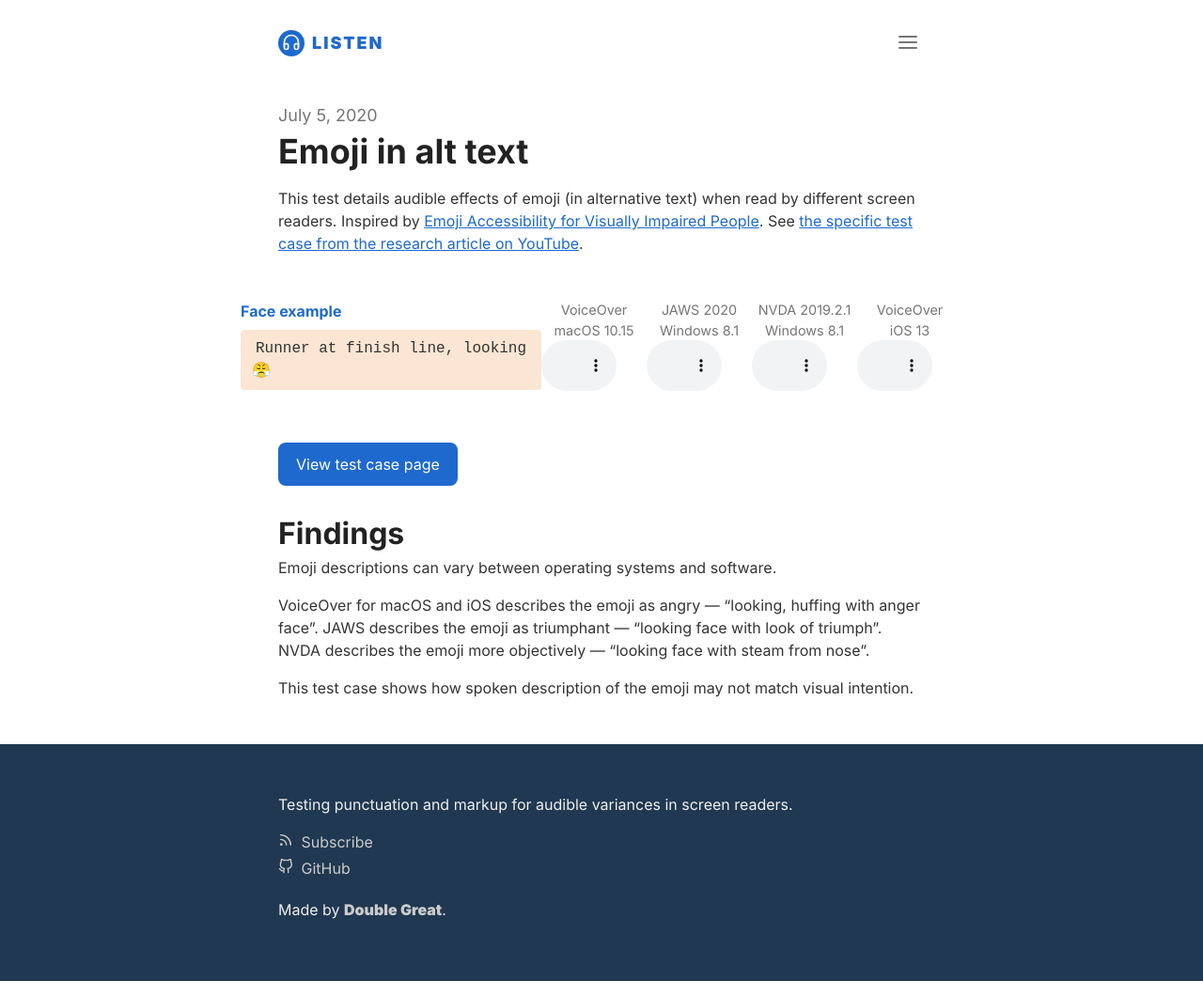
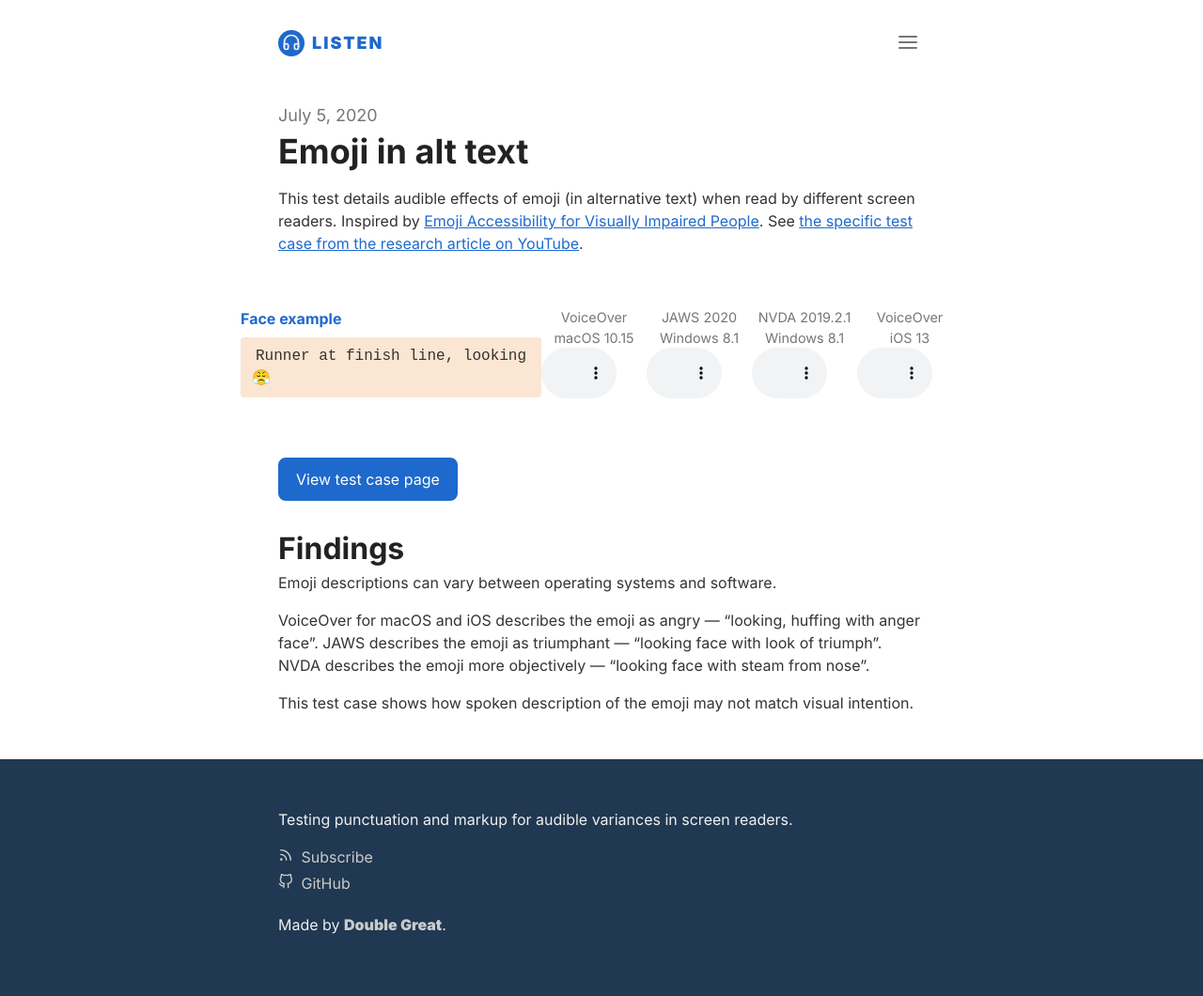
Before and after one commit to double-great/listen, a Jekyll site: the page built from _posts/2020-07-05-emoji.md, in a window 1280 px wide. Shown: the whole page at 94% size. Built offline with Jekyll 4.4.1, drawn with Linux system fonts in a browser that asks for light colours.

Commit message:
More table-grid adjustments

```diff
--- a/_sass/_table.scss
+++ b/_sass/_table.scss
@@ -16,8 +16,7 @@
   display: flex;
   flex-wrap: wrap;
   justify-content: space-between;
-  margin-bottom: 1rem;
-  padding: 1rem 0.5rem;
+  padding: 1.5rem 0.5rem;
   border-bottom: $border-thin solid $color-border;
 
   @include bp($mq-small) {
@@ -25,6 +24,7 @@
   }
 
   &:target {
+    border-bottom: 0;
     pre,
     code {
       background-color: $color-barely;
```
